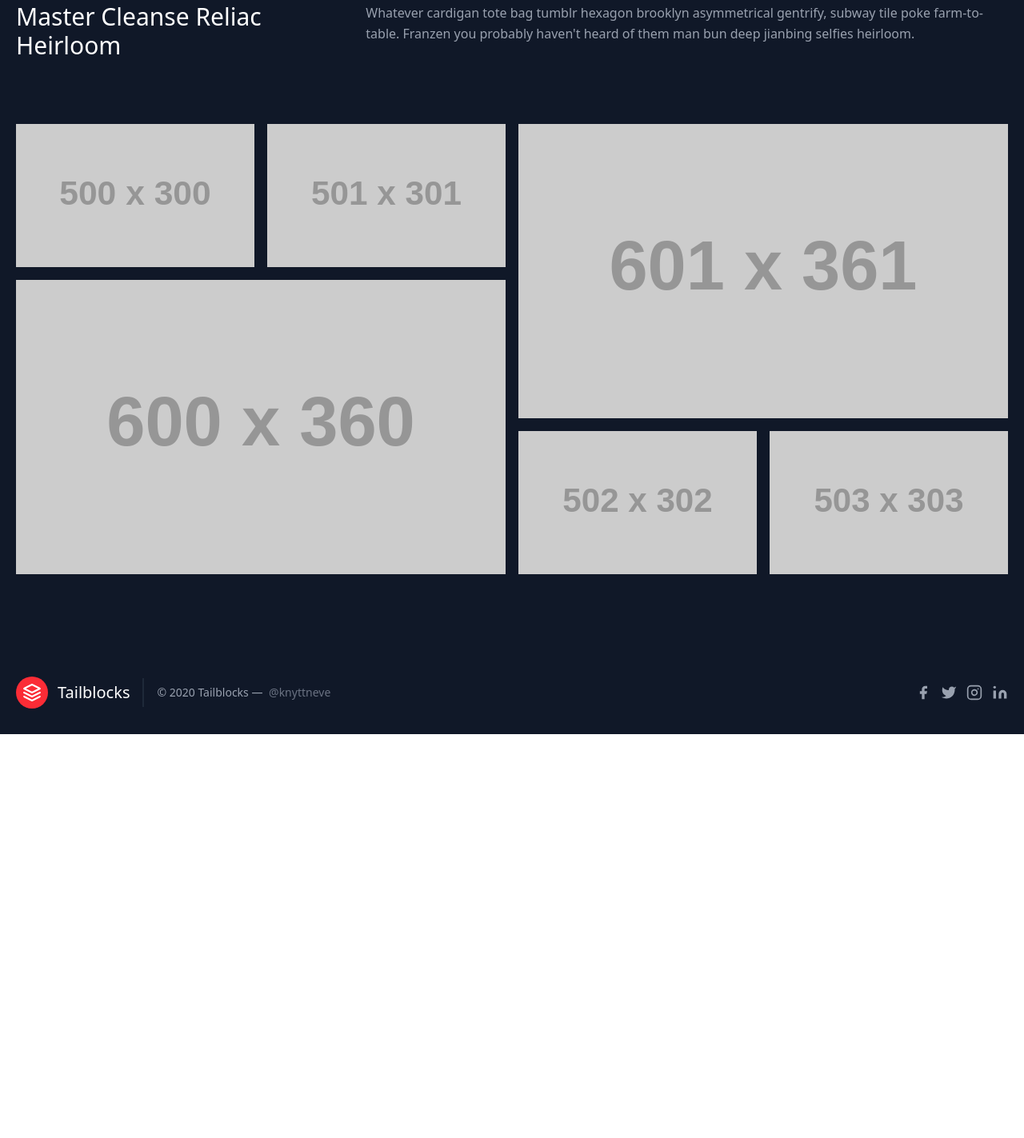
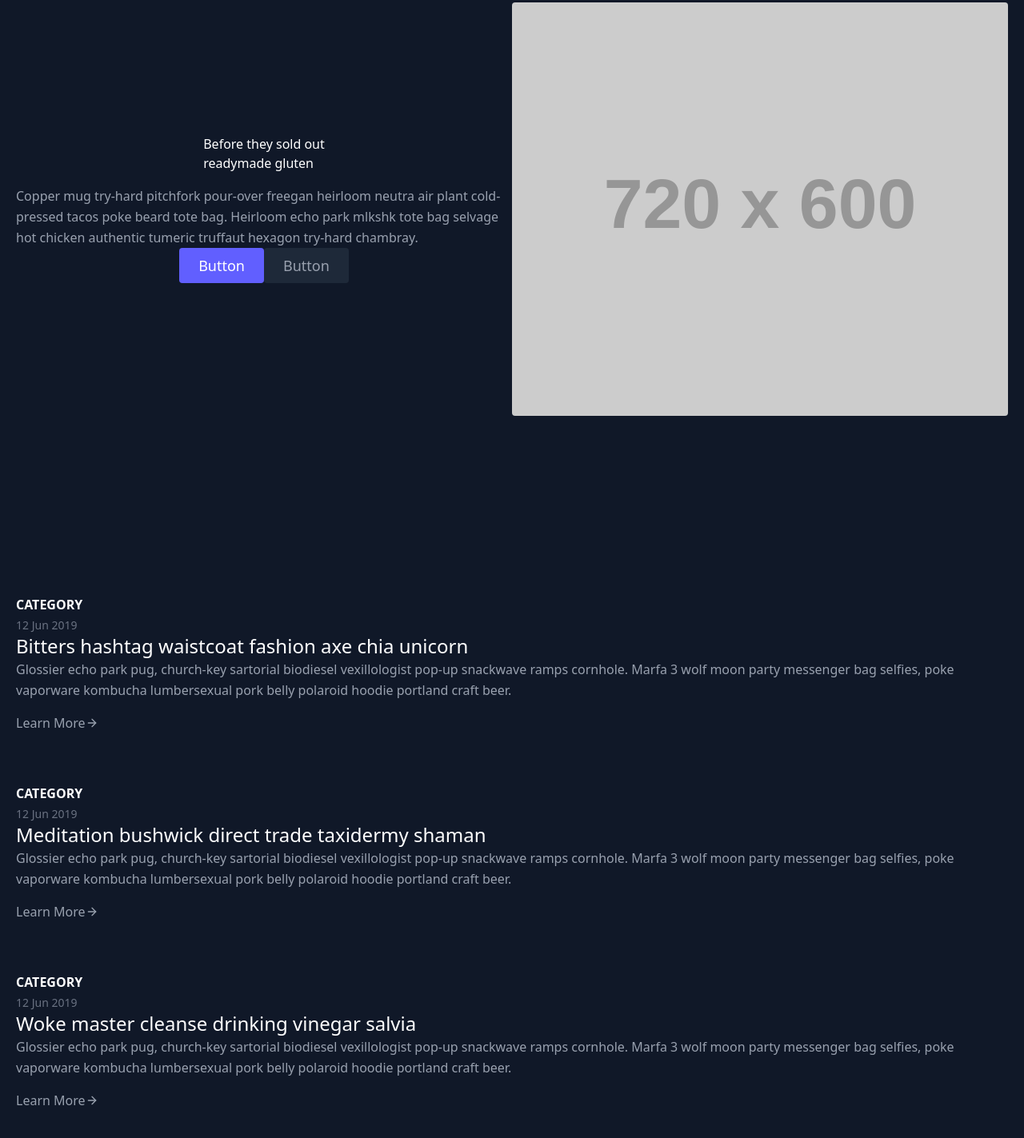
Before and after one commit to itspriyanshuks17/tailwind_css_learn, a website: page index.html in a window 1280 px wide. Shown: the part 173-1596 px from the top of the page at 80% size. Before the commit the page ends 1091 px from the top, so only its background shows below. Drawn offline with Linux system fonts and the light colour scheme; placeholder pictures from the web are drawn by us.

Commit message:
Minute changes

```diff
--- a/index.html
+++ b/index.html
@@ -4,42 +4,136 @@
 <head>
     <meta charset="UTF-8">
     <meta name="viewport" content="width=device-width, initial-scale=1.0">
-    <title>Document</title>
+    <title>Priyanshu K Sharma</title>
     <link rel="stylesheet" href="src/output.css">
+
+    <!-- Importing fonts -->
+    <link rel="preconnect" href="https://fonts.googleapis.com">
+    <link rel="preconnect" href="https://fonts.gstatic.com" crossorigin>
+    <link
+        href="https://fonts.googleapis.com/css2?family=Poppins:ital,wght@0,100;0,200;0,300;0,400;0,500;0,600;0,700;0,800;0,900;1,100;1,200;1,300;1,400;1,500;1,600;1,700;1,800;1,900&display=swap"
+        rel="stylesheet">
 </head>
 
 <body>
     <!-- Header -->
      <header class="text-gray-400 bg-gray-900 body-font">
   <div class="container mx-auto flex flex-wrap p-5 flex-col md:flex-row items-center">
-    <nav class="flex lg:w-2/5 flex-wrap items-center text-base md:ml-auto">
+    <a class="flex title-font font-medium items-center text-white mb-4 md:mb-0">
+      <svg xmlns="http://www.w3.org/2000/svg" fill="none" stroke="currentColor" stroke-linecap="round" stroke-linejoin="round" stroke-width="2" class="w-10 h-10 text-white p-2 bg-indigo-500 rounded-full" viewBox="0 0 24 24">
+        <path d="M12 2L2 7l10 5 10-5-10-5zM2 17l10 5 10-5M2 12l10 5 10-5"></path>
+      </svg>
+      <span class="ml-3 text-xl">Tailblocks</span>
+    </a>
+    <nav class="md:ml-auto md:mr-auto flex flex-wrap items-center text-base justify-center">
       <a class="mr-5 hover:text-white">First Link</a>
       <a class="mr-5 hover:text-white">Second Link</a>
       <a class="mr-5 hover:text-white">Third Link</a>
-      <a class="hover:text-white">Fourth Link</a>
+      <a class="mr-5 hover:text-white">Fourth Link</a>
     </nav>
-    <a class="flex order-first lg:order-none lg:w-1/5 title-font font-medium items-center text-white lg:items-center lg:justify-center mb-4 md:mb-0">
-      <svg xmlns="http://www.w3.org/2000/svg" fill="none" stroke="currentColor" stroke-linecap="round" stroke-linejoin="round" stroke-width="2" class="w-10 h-10 text-white p-2 bg-red-500 rounded-full" viewBox="0 0 24 24">
-        <path d="M12 2L2 7l10 5 10-5-10-5zM2 17l10 5 10-5M2 12l10 5 10-5"></path>
+    <button class="inline-flex items-center bg-gray-800 border-0 py-1 px-3 focus:outline-none hover:bg-gray-700 rounded text-base mt-4 md:mt-0">Button
+      <svg fill="none" stroke="currentColor" stroke-linecap="round" stroke-linejoin="round" stroke-width="2" class="w-4 h-4 ml-1" viewBox="0 0 24 24">
+        <path d="M5 12h14M12 5l7 7-7 7"></path>
       </svg>
-      <span class="ml-3 text-xl xl:block lg:hidden">Tailblocks</span>
-    </a>
-    <div class="lg:w-2/5 inline-flex lg:justify-end ml-5 lg:ml-0">
-      <button class="inline-flex items-center bg-gray-800 border-0 py-1 px-3 focus:outline-none hover:bg-gray-700 rounded text-base mt-4 md:mt-0">Button
-        <svg fill="none" stroke="currentColor" stroke-linecap="round" stroke-linejoin="round" stroke-width="2" class="w-4 h-4 ml-1" viewBox="0 0 24 24">
-          <path d="M5 12h14M12 5l7 7-7 7"></path>
-        </svg>
-      </button>
+    </button>
+  </div>
+</header>
+
+
+<!-- Hero -->
+ <section class="text-gray-400 bg-gray-900 body-font">
+  <div class="container mx-auto flex px-5 py-24 md:flex-row flex-col items-center">
+    <div class="lg:flex-grow md:w-1/2 lg:pr-24 md:pr-16 flex flex-col md:items-start md:text-left mb-16 md:mb-0 items-center text-center">
+
+      <h1 class="title-font sm:text-4xl text-3xl mb-4 font-medium text-white">Before they sold out
+        <br class="hidden lg:inline-block">readymade gluten
+      </h1>
+
+      <p class="mb-8 leading-relaxed">
+        Copper mug try-hard pitchfork pour-over freegan heirloom neutra air plant cold-pressed tacos poke beard tote bag. Heirloom echo park mlkshk tote bag selvage hot chicken authentic tumeric truffaut hexagon try-hard chambray.
+      </p>
+
+      <div class="flex justify-center">
+        <button class="inline-flex text-white bg-indigo-500 border-0 py-2 px-6 focus:outline-none hover:bg-indigo-600 rounded text-lg">Button</button>
+        <button class="ml-4 inline-flex text-gray-400 bg-gray-800 border-0 py-2 px-6 focus:outline-none hover:bg-gray-700 hover:text-white rounded text-lg">Button</button>
+      </div>
+    </div>
+    <div class="lg:max-w-lg lg:w-full md:w-1/2 w-5/6">
+      <img class="object-cover object-center rounded" alt="hero" src="https://dummyimage.com/720x600">
     </div>
   </div>
-</header>
+</section>
+
+
+<!-- Blog -->
+<section class="text-gray-400 bg-gray-900 body-font overflow-hidden">
+  <div class="container px-5 py-24 mx-auto">
+    <div class="-my-8 divide-y-2 divide-gray-800">
+      <div class="py-8 flex flex-wrap md:flex-nowrap">
+        <div class="md:w-64 md:mb-0 mb-6 flex-shrink-0 flex flex-col">
+          <span class="font-semibold title-font text-white">CATEGORY</span>
+          <span class="mt-1 text-gray-500 text-sm">12 Jun 2019</span>
+        </div>
+        <div class="md:flex-grow">
+          <h2 class="text-2xl font-medium text-white title-font mb-2">Bitters hashtag waistcoat fashion axe chia unicorn</h2>
+          <p class="leading-relaxed">Glossier echo park pug, church-key sartorial biodiesel vexillologist pop-up snackwave ramps cornhole. Marfa 3 wolf moon party messenger bag selfies, poke vaporware kombucha lumbersexual pork belly polaroid hoodie portland craft beer.</p>
+          <a class="text-indigo-400 inline-flex items-center mt-4">Learn More
+            <svg class="w-4 h-4 ml-2" viewBox="0 0 24 24" stroke="currentColor" stroke-width="2" fill="none" stroke-linecap="round" stroke-linejoin="round">
+              <path d="M5 12h14"></path>
+              <path d="M12 5l7 7-7 7"></path>
+            </svg>
+          </a>
+        </div>
+      </div>
+      <div class="py-8 flex border-t-2 border-gray-800 flex-wrap md:flex-nowrap">
+        <div class="md:w-64 md:mb-0 mb-6 flex-shrink-0 flex flex-col">
+          <span class="font-semibold title-font text-white">CATEGORY</span>
+          <span class="mt-1 text-gray-500 text-sm">12 Jun 2019</span>
+        </div>
+        <div class="md:flex-grow">
+          <h2 class="text-2xl font-medium text-white title-font mb-2">Meditation bushwick direct trade taxidermy shaman</h2>
+          <p class="leading-relaxed">Glossier echo park pug, church-key sartorial biodiesel vexillologist pop-up snackwave ramps cornhole. Marfa 3 wolf moon party messenger bag selfies, poke vaporware kombucha lumbersexual pork belly polaroid hoodie portland craft beer.</p>
+          <a class="text-indigo-400 inline-flex items-center mt-4">Learn More
+            <svg class="w-4 h-4 ml-2" viewBox="0 0 24 24" stroke="currentColor" stroke-width="2" fill="none" stroke-linecap="round" stroke-linejoin="round">
+              <path d="M5 12h14"></path>
+              <path d="M12 5l7 7-7 7"></path>
+            </svg>
+          </a>
+        </div>
+      </div>
+      <div class="py-8 flex border-t-2 border-gray-800 flex-wrap md:flex-nowrap">
+        <div class="md:w-64 md:mb-0 mb-6 flex-shrink-0 flex flex-col">
+          <span class="font-semibold title-font text-white">CATEGORY</span>
+          <span class="mt-1 text-gray-500 text-sm">12 Jun 2019</span>
+        </div>
+        <div class="md:flex-grow">
+          <h2 class="text-2xl font-medium text-white title-font mb-2">Woke master cleanse drinking vinegar salvia</h2>
+          <p class="leading-relaxed">Glossier echo park pug, church-key sartorial biodiesel vexillologist pop-up snackwave ramps cornhole. Marfa 3 wolf moon party messenger bag selfies, poke vaporware kombucha lumbersexual pork belly polaroid hoodie portland craft beer.</p>
+          <a class="text-indigo-400 inline-flex items-center mt-4">Learn More
+            <svg class="w-4 h-4 ml-2" viewBox="0 0 24 24" stroke="currentColor" stroke-width="2" fill="none" stroke-linecap="round" stroke-linejoin="round">
+              <path d="M5 12h14"></path>
+              <path d="M12 5l7 7-7 7"></path>
+            </svg>
+          </a>
+        </div>
+      </div>
+    </div>
+  </div>
+</section>
+
+
 
 <!-- Content -->
  <section class="text-gray-400 bg-gray-900 body-font">
   <div class="container px-5 py-24 mx-auto flex flex-wrap">
     <div class="flex w-full mb-20 flex-wrap">
-      <h1 class="sm:text-3xl text-2xl font-medium title-font text-white lg:w-1/3 lg:mb-0 mb-4">Master Cleanse Reliac Heirloom</h1>
-      <p class="lg:pl-6 lg:w-2/3 mx-auto leading-relaxed text-base">Whatever cardigan tote bag tumblr hexagon brooklyn asymmetrical gentrify, subway tile poke farm-to-table. Franzen you probably haven't heard of them man bun deep jianbing selfies heirloom.</p>
+      <h1 class="sm:text-3xl text-2xl font-medium title-font text-white lg:w-1/3 lg:mb-0 mb-4">
+        Master Cleanse Reliac Heirloom
+      </h1>
+
+      <p class="lg:pl-6 lg:w-2/3 mx-auto leading-relaxed text-base">
+        Whatever cardigan tote bag tumblr hexagon brooklyn asymmetrical gentrify, subway tile poke farm-to-table. Franzen you probably haven't heard of them man bun deep jianbing selfies heirloom.
+      </p>
     </div>
     <div class="flex flex-wrap md:-m-2 -m-1">
       <div class="flex flex-wrap w-1/2">
@@ -78,8 +172,11 @@
       </svg>
       <span class="ml-3 text-xl">Tailblocks</span>
     </a>
-    <p class="text-sm text-gray-400 sm:ml-4 sm:pl-4 sm:border-l-2 sm:border-gray-800 sm:py-2 sm:mt-0 mt-4">© 2020 Tailblocks —
-      <a href="https://twitter.com/knyttneve" class="text-gray-500 ml-1" target="_blank" rel="noopener noreferrer">@knyttneve</a>
+    <p class="text-sm text-gray-400 sm:ml-4 sm:pl-4 sm:border-l-2 sm:border-gray-800 sm:py-2 sm:mt-0 mt-4">
+      © 2020 Tailblocks —
+      <a href="https://twitter.com/knyttneve" class="text-gray-500 ml-1" target="_blank" rel="noopener noreferrer">
+        @knyttneve
+      </a>
     </p>
     <span class="inline-flex sm:ml-auto sm:mt-0 mt-4 justify-center sm:justify-start">
       <a class="text-gray-400">
```
